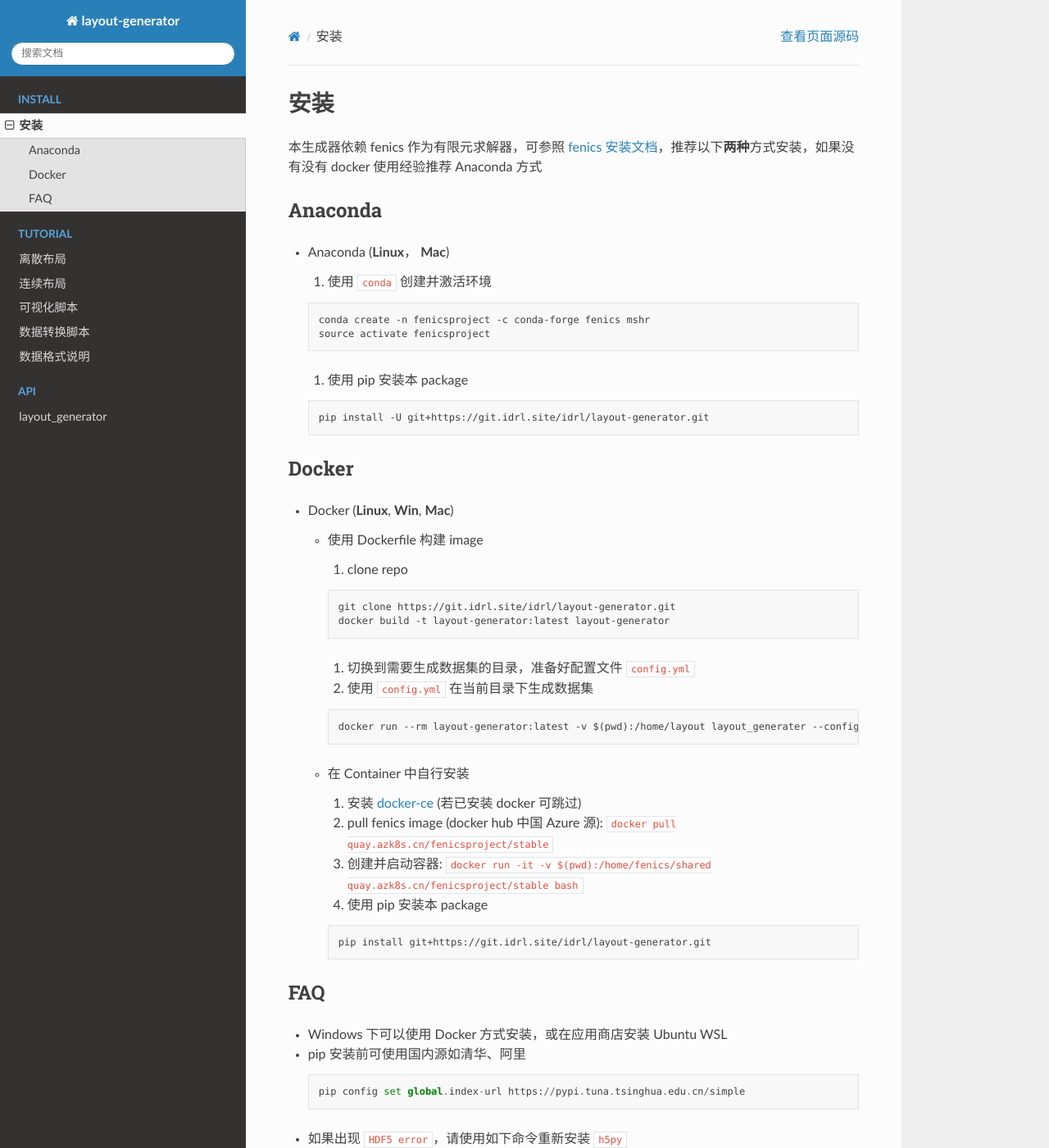
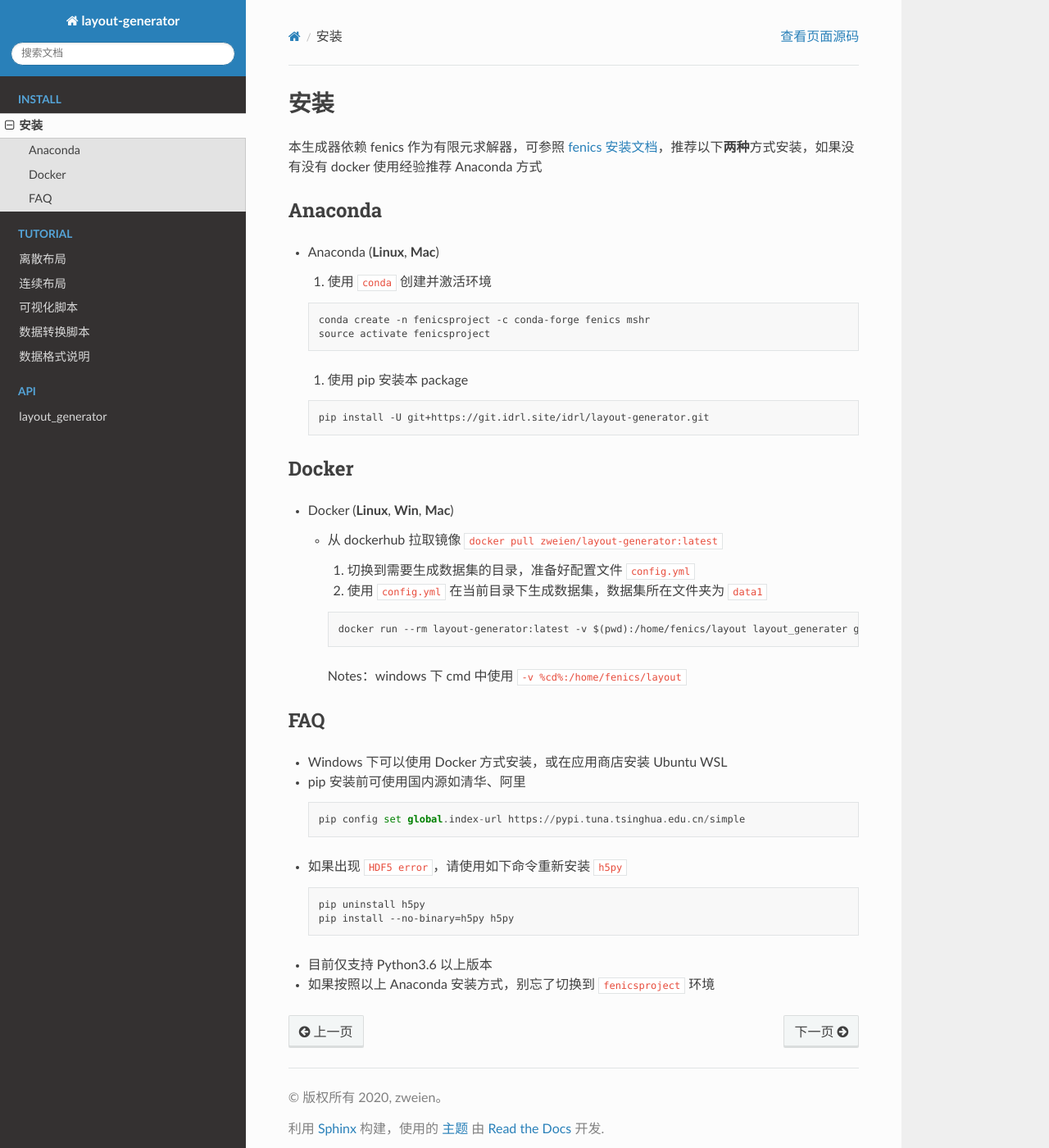
Before and after one commit to zweien/layout-generator, a Sphinx documentation site: the page built from docs/source/src/install.md, in a window 1280 px wide and 1400 px high. Shown: the whole window at 82% size. Built offline with Sphinx 7.4.7 and the Read the Docs theme 2.0.0, drawn with Linux system fonts in a browser that asks for light colours; the version number could not be read and is left out.

````diff
--- a/docs/source/src/install.md
+++ b/docs/source/src/install.md
@@ -4,7 +4,7 @@
 
 ## Anaconda
 
-- Anaconda (**Linux**， **Mac**)
+- Anaconda (**Linux**, **Mac**)
   1. 使用 `conda` 创建并激活环境
   ```text
   conda create -n fenicsproject -c conda-forge fenics mshr
@@ -18,25 +18,13 @@
 ## Docker
 
 - Docker (**Linux**, **Win**, **Mac**)
-  - 使用 Dockerfile 构建 image
-    1. clone repo
+  - 从 dockerhub 拉取镜像 `docker pull zweien/layout-generator:latest`
+    1. 切换到需要生成数据集的目录，准备好配置文件 `config.yml`
+    2. 使用 `config.yml` 在当前目录下生成数据集，数据集所在文件夹为 `data1`
     ```text
-    git clone https://git.idrl.site/idrl/layout-generator.git
-    docker build -t layout-generator:latest layout-generator
+    docker run --rm layout-generator:latest -v $(pwd):/home/fenics/layout layout_generater generate --config config.yml --data_dir data1
     ```
-    2. 切换到需要生成数据集的目录，准备好配置文件 `config.yml`
-    3. 使用 `config.yml` 在当前目录下生成数据集
-    ```text
-    docker run --rm layout-generator:latest -v $(pwd):/home/layout layout_generater --config config.yml
-    ```
-  - 在 Container 中自行安装
-    1. 安装 [docker-ce](https://docs.docker.com/) (若已安装 docker 可跳过)
-    2. pull fenics image (docker hub 中国 Azure 源): `docker pull quay.azk8s.cn/fenicsproject/stable`
-    3. 创建并启动容器: `docker run -it -v $(pwd):/home/fenics/shared quay.azk8s.cn/fenicsproject/stable bash`
-    4. 使用 pip 安装本 package
-    ```text
-    pip install git+https://git.idrl.site/idrl/layout-generator.git
-    ```
+    Notes：windows 下 cmd 中使用 `-v %cd%:/home/fenics/layout`
 
 
 ## FAQ
````
Also changed, not shown: README.md (+7 -19 lines).
